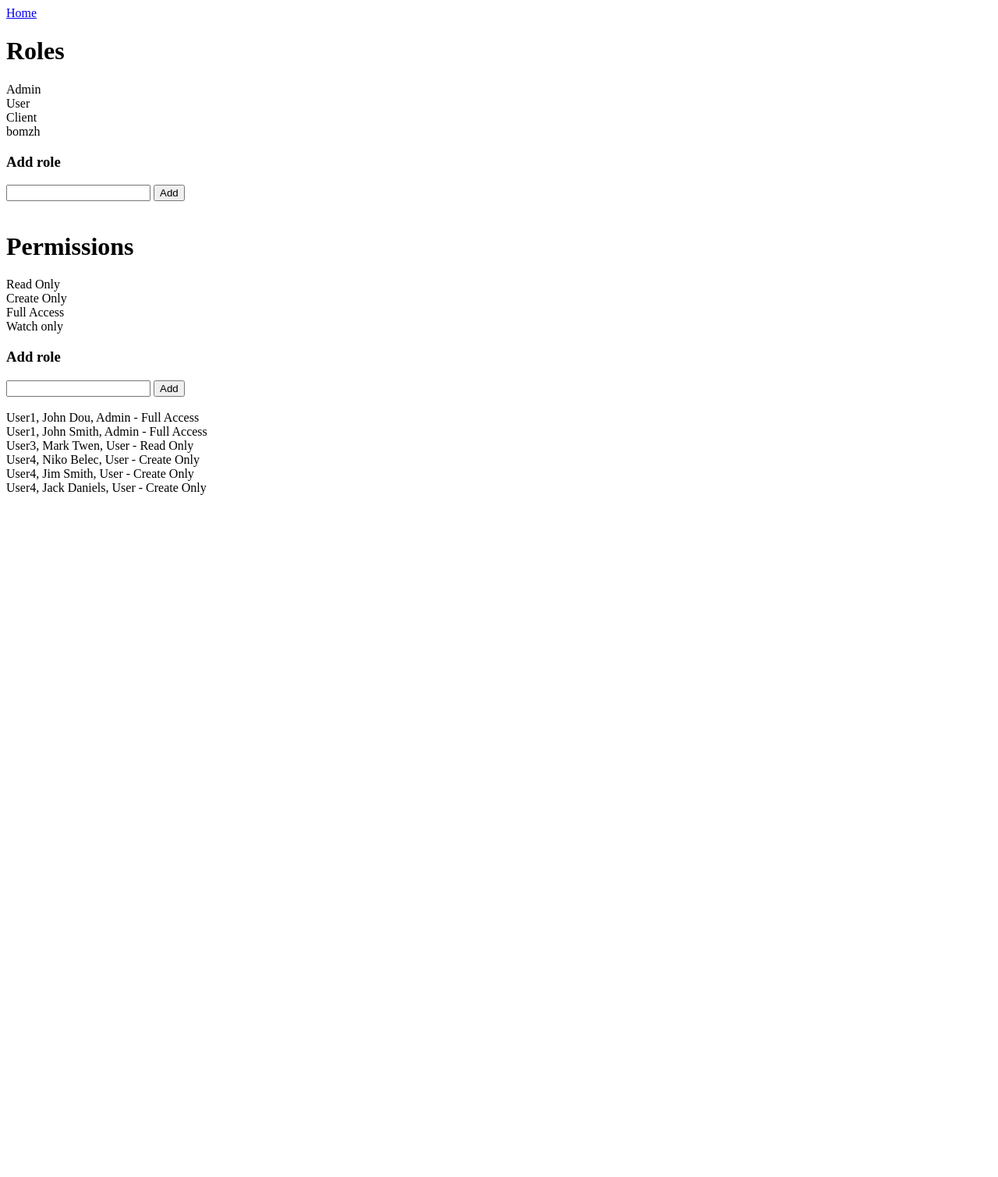
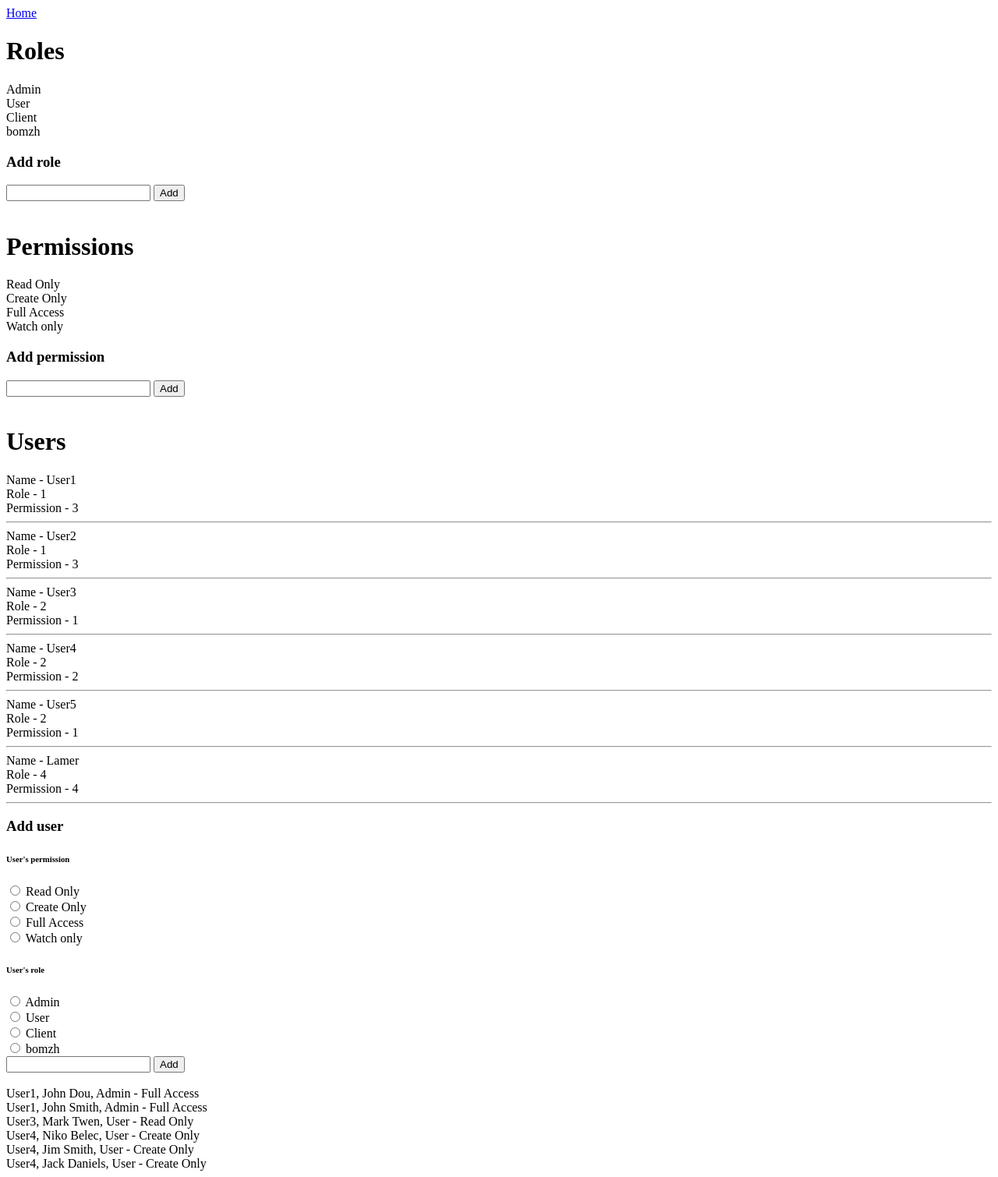
Before and after one commit to rexandr/json, a PHP site: page / in a window 1280 px wide. Shown: the whole page at 78% size. Before the commit the page ends 635 px from the top, so only its background shows below. Run offline with PHP 8.4, Linux system fonts and the light colour scheme.

Commit message:
User can be added to the list

```diff
--- a/index.php
+++ b/index.php
@@ -27,15 +27,48 @@
 <?php } ?>
 
 <form action="" method="post">
-    <h3>Add role</h3>
+    <h3>Add permission</h3>
     <input type="text" name="permission">
     <input type="submit" value="Add"><br><br>
 </form>
+
+<h1>Users</h1>
+<?php foreach (usersRead() as $values) { ?>
+    Name  - <?= $values['name'] ?><br>
+    Role - <?= $values['role'] ?><br>
+    Permission - <?= $values['permissions'] ?><br>
+    <hr>
+<?php } ?>
+
+<form action="" method="post">
+    <h3>Add user</h3>
+    <div>
+        <h6>User's permission</h6>
+        <?php foreach (permissionsRead() as $values) { ?>
+            <input type="radio" id="permission" name="permissions" value="<?= $values['id'] ?>">
+            <label for="permission"><?= $values['value'] ?></label>
+            <br>
+        <?php } ?>
+    </div>
+
+    <div>
+        <h6>User's role</h6>
+        <?php foreach (rolesRead() as $values) { ?>
+            <input type="radio" id="role" name="roles" value="<?= $values['id'] ?>">
+            <label for="role"><?= $values['roleName'] ?></label>
+            <br>
+        <?php } ?>
+    </div>
+
+    <input type="text" name="users">
+    <input type="submit" value="Add"><br><br>
+</form>
+
 </body>
 </html>
 
+
 <?php
-
 userContacts();
 
 function userContacts()
@@ -45,18 +78,24 @@ function userContacts()
         $jsonArray = json_decode($json, true);
     }
 
-    if (isset($_POST['role']))
-    {
-        $id = count($jsonArray['roles'])+1;
-        $jsonArray['roles'][]=['id'=>$id, 'roleName'=>$_POST['role']];
+    if (isset($_POST['role'])) {
+        $id = count($jsonArray['roles']) + 1;
+        $jsonArray['roles'][] = ['id' => $id, 'roleName' => $_POST['role']];
         file_put_contents('test.json', json_encode($jsonArray));
         unset($_POST);
     }
 
-    if (isset($_POST['permission']))
-    {
-        $id = count($jsonArray['permissions'])+1;
-        $jsonArray['permissions'][]=['id'=>$id, 'value'=>$_POST['permission']];
+    if (isset($_POST['permission'])) {
+        $id = count($jsonArray['permissions']) + 1;
+        $jsonArray['permissions'][] = ['id' => $id, 'value' => $_POST['permission']];
+        file_put_contents('test.json', json_encode($jsonArray));
+        unset($_POST);
+    }
+
+    if (isset($_POST['users'])) {
+
+        $id = count($jsonArray['users']) + 1;
+        $jsonArray['users'][] = ['id' => $id, 'name' => $_POST['users'], 'role' => $_POST['roles'], 'permissions' => $_POST['permissions']];
         file_put_contents('test.json', json_encode($jsonArray));
         unset($_POST);
     }
@@ -66,7 +105,7 @@ function userContacts()
         $role = array_search($jsonArray['users'][$user]['role'], array_column($jsonArray['roles'], 'id'));
         $permission = array_search($jsonArray['users'][$user]['permissions'], array_column($jsonArray['permissions'], 'id'));
         echo $jsonArray['users'][$user]['name'] . ', ' . $contact['firstName'] . ' ' . $contact['lastName'] . ', ' .
-            $jsonArray['roles'][$role]['roleName'] . ' - ' . $jsonArray['permissions'][$permission]['value']. '<br>';
+            $jsonArray['roles'][$role]['roleName'] . ' - ' . $jsonArray['permissions'][$permission]['value'] . '<br>';
     }
 }
 
@@ -75,9 +114,9 @@ function rolesRead()
     if (file_exists('test.json')) {
         $json = file_get_contents('test.json');
         $jsonArray = json_decode($json, true);
-        $roles=$jsonArray['roles'];
+        $roles = $jsonArray['roles'];
     }
-    $roles=$jsonArray['roles'];
+    $roles = $jsonArray['roles'];
 
     return $roles;
 }
@@ -87,8 +126,19 @@ function permissionsRead()
     if (file_exists('test.json')) {
         $json = file_get_contents('test.json');
         $jsonArray = json_decode($json, true);
-        $permissions=$jsonArray['permissions'];
+        $permissions = $jsonArray['permissions'];
     }
 
     return $permissions;
 }
+
+function usersRead()
+{
+    if (file_exists('test.json')) {
+        $json = file_get_contents('test.json');
+        $jsonArray = json_decode($json, true);
+        $users = $jsonArray['users'];
+    }
+
+    return $users;
+}
--- a/test.json
+++ b/test.json
@@ -1 +1 @@
-{"roles":[{"id":1,"roleName":"Admin"},{"id":2,"roleName":"User"},{"id":3,"roleName":"Client"},{"id":4,"roleName":"bomzh"}],"permissions":[{"id":1,"value":"Read Only"},{"id":2,"value":"Create Only"},{"id":3,"value":"Full Access"},{"id":4,"value":"Watch only"}],"users":[{"id":1,"name":"User1","role":1,"permissions":3},{"id":2,"name":"User2","role":1,"permissions":3},{"id":3,"name":"User3","role":2,"permissions":1},{"id":4,"name":"User4","role":2,"permissions":2},{"id":5,"name":"User5","role":2,"permissions":1}],"contacts":[{"user":1,"firstName":"John","lastName":"Dou"},{"user":1,"firstName":"John","lastName":"Smith"},{"user":3,"firstName":"Mark","lastName":"Twen"},{"user":4,"firstName":"Niko","lastName":"Belec"},{"user":4,"firstName":"Jim","lastName":"Smith"},{"user":4,"firstName":"Jack","lastName":"Daniels"}]}
+{"roles":[{"id":1,"roleName":"Admin"},{"id":2,"roleName":"User"},{"id":3,"roleName":"Client"},{"id":4,"roleName":"bomzh"}],"permissions":[{"id":1,"value":"Read Only"},{"id":2,"value":"Create Only"},{"id":3,"value":"Full Access"},{"id":4,"value":"Watch only"}],"users":[{"id":1,"name":"User1","role":1,"permissions":3},{"id":2,"name":"User2","role":1,"permissions":3},{"id":3,"name":"User3","role":2,"permissions":1},{"id":4,"name":"User4","role":2,"permissions":2},{"id":5,"name":"User5","role":2,"permissions":1},{"id":6,"name":"Lamer","role":"4","permissions":"4"}],"contacts":[{"user":1,"firstName":"John","lastName":"Dou"},{"user":1,"firstName":"John","lastName":"Smith"},{"user":3,"firstName":"Mark","lastName":"Twen"},{"user":4,"firstName":"Niko","lastName":"Belec"},{"user":4,"firstName":"Jim","lastName":"Smith"},{"user":4,"firstName":"Jack","lastName":"Daniels"}]}
```
